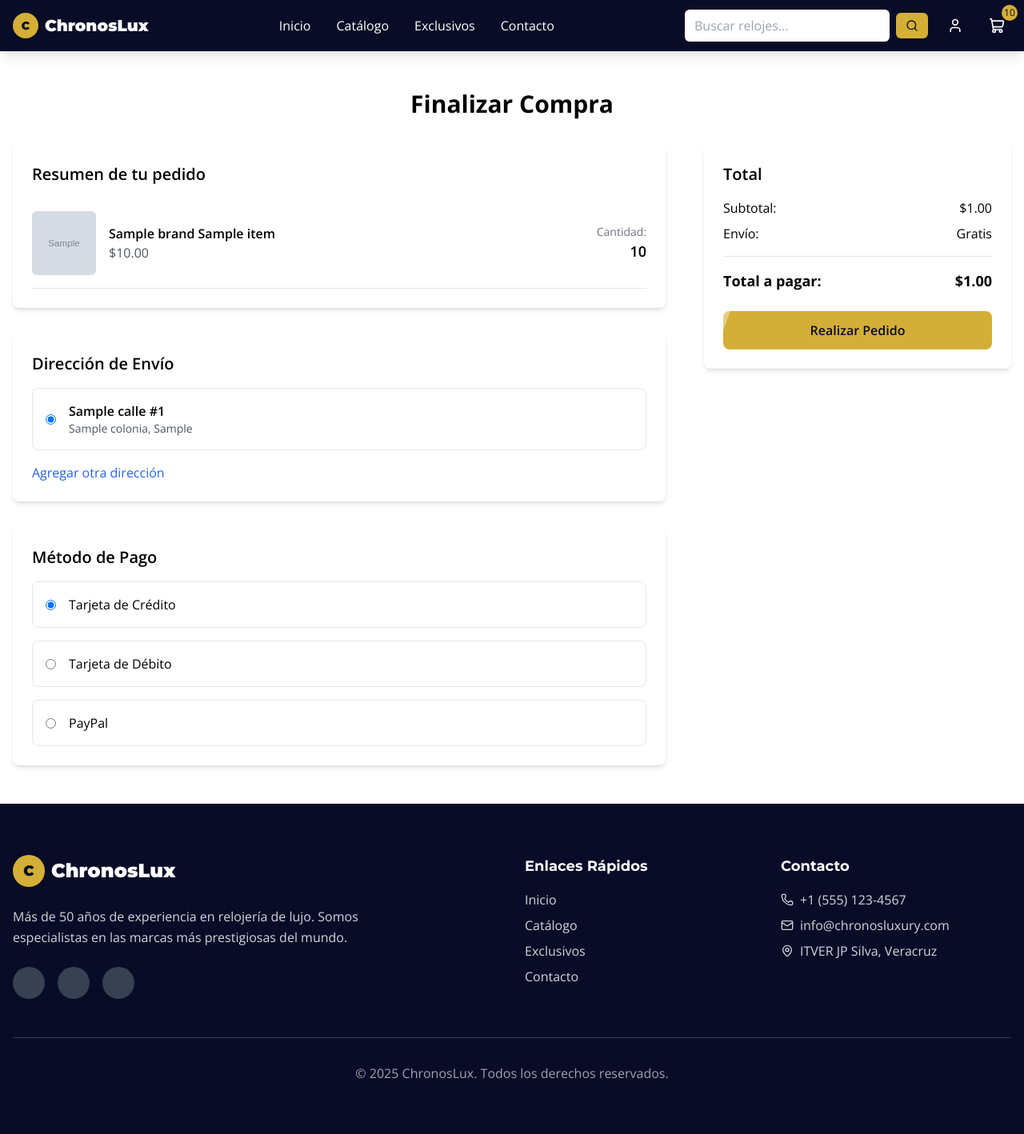
After one commit to Ivan2729i/Proyecto-ChronosLux, a Django app: template templates/checkout.html in a window 1280 px wide. The commit adds this page. Shown: the whole page at 80% size. Run offline with Django 3.2, Linux system fonts and the light colour scheme; the template is opened without the code that fills it: most values are stand-ins (such as "Sample title", 1, 10 or a date in 2020); grey boxes marked "Sample" are stand-in pictures; some libraries are stand-ins or nearby versions.

Commit message:
Arreglo de bugs en carrito e implementacion de vista carrito avanzada

```diff
--- a/static/js/main.js
+++ b/static/js/main.js
@@ -95,10 +95,9 @@ document.addEventListener("DOMContentLoaded", () => {
                 checkoutBtn.classList.add('opacity-50', 'cursor-not-allowed');
             } else {
                 data.cart_items.forEach(item => {
-                    const imageUrl = `/media/watches/${item.image_url}`;
                     const itemHTML = `
                         <div class="flex items-center space-x-4 mb-4 p-4 border rounded-lg">
-                            <img src="${imageUrl}" alt="${item.name}" class="w-16 h-16 object-cover rounded">
+                            <img src="/media/${item.image_url}" alt="${item.name}" class="w-16 h-16 object-cover rounded">
                             <div class="flex-1">
                                 <h3 class="font-semibold">${item.brand} ${item.name}</h3>
                                 <p class="text-gray-600">$${item.price.toFixed(2)}</p>
--- a/templates/base.html
+++ b/templates/base.html
@@ -60,7 +60,10 @@
 
                     <button id="cart-btn" class="relative p-2 hover:bg-primary-foreground/10 rounded-md transition-colors" title="Carrito">
                         <i data-lucide="shopping-cart" class="w-5 h-5"></i>
-                        <span id="cart-count" class="absolute -top-2 -right-2 custom-bg-secondary custom-text-secondary-foreground min-w-5 h-5 flex items-center justify-center text-xs rounded-full hidden">0</span>
+                        <span id="cart-count"
+                              class="absolute -top-2 -right-2 custom-bg-secondary custom-text-secondary-foreground min-w-5 h-5 flex items-center justify-center text-xs rounded-full {% if cart_total_items == 0 %}hidden{% endif %}">
+                            {{ cart_total_items }}
+                        </span>
                     </button>
 
                     <button id="mobile-menu-btn" class="md:hidden p-2 hover:bg-primary-foreground/10 rounded-md transition-colors">
@@ -174,9 +177,11 @@
                     <span class="font-semibold text-lg">Total:</span>
                     <span id="cart-total" class="font-serif font-black text-2xl text-primary">$0</span>
                 </div>
-                <button id="checkout-btn" class="w-full py-3 custom-bg-primary custom-text-primary-foreground font-semibold rounded-md hover:bg-primary/90 transition-colors disabled:opacity-50" disabled>
+                <a href="{% url 'checkout_page' %}"
+                   id="checkout-btn"
+                   class="block text-center w-full py-3 custom-bg-primary custom-text-primary-foreground font-semibold rounded-md hover:bg-primary/90 transition-colors">
                     Proceder al Pago
-                </button>
+                </a>
             </div>
         </div>
     </div>
--- /dev/null
+++ b/templates/checkout.html
@@ -0,0 +1,100 @@
+{% extends 'base.html' %}
+{% load static %}
+{% load humanize %}
+
+{% block content %}
+<div class="container mx-auto px-4 py-12">
+    <h1 class="text-3xl font-bold text-center mb-8">Finalizar Compra</h1>
+
+    <form action="{% url 'place_order' %}" method="post">
+        {% csrf_token %}
+        <div class="grid grid-cols-1 lg:grid-cols-3 gap-12">
+            <div class="lg:col-span-2 space-y-8">
+
+                <div class="bg-white p-6 rounded-lg shadow-md">
+                    <h2 class="text-xl font-semibold mb-4">Resumen de tu pedido</h2>
+                    <div id="checkout-cart-items">
+                        {% for item in cart_items %}
+                        <div class="flex items-center space-x-4 py-4 border-b last-border-b-0">
+                            <img src="/media/{{ item.image_url }}" alt="{{ item.name }}" class="w-20 h-20 object-cover rounded-md">
+                            <div class="flex-1">
+                                <h3 class="font-semibold">{{ item.brand }} {{ item.name }}</h3>
+                                <p class="text-gray-600">${{ item.price|floatformat:2|intcomma }}</p>
+                            </div>
+                            <div class="text-right">
+                                <p class="text-gray-500 text-sm">Cantidad:</p>
+                                <p class="font-semibold text-lg">{{ item.quantity }}</p>
+                            </div>
+                        </div>
+                        {% endfor %}
+                    </div>
+                </div>
+
+                <div class="bg-white p-6 rounded-lg shadow-md">
+                    <h2 class="text-xl font-semibold mb-4">Dirección de Envío</h2>
+                    {% if domicilios %}
+                        <div class="space-y-4">
+                            {% for domicilio in domicilios %}
+                            <label class="flex items-center p-4 border rounded-lg cursor-pointer hover:border-blue-500">
+                                <input type="radio" name="domicilio_seleccionado" value="{{ domicilio.id }}" class="mr-4" {% if forloop.first %}checked{% endif %} required>
+                                <div>
+                                    <p class="font-semibold">{{ domicilio.calle }} #{{ domicilio.num_ext }}</p>
+                                    <p class="text-sm text-gray-600">{{ domicilio.colonia }}, {{ domicilio.cp }}</p>
+                                </div>
+                            </label>
+                            {% endfor %}
+                        </div>
+                        <a href="{% url 'domicilio_create' %}" class="mt-4 inline-block text-blue-600 hover:underline">Agregar otra dirección</a>
+                    {% else %}
+                        <p>No tienes ninguna dirección guardada. Por favor, agrega una para continuar.</p>
+                        <a href="{% url 'domicilio_create' %}" class="btn-animado mt-2">Agregar Dirección</a>
+                    {% endif %}
+                </div>
+
+                <div class="bg-white p-6 rounded-lg shadow-md">
+                    <h2 class="text-xl font-semibold mb-4">Método de Pago</h2>
+                    <div class="space-y-4">
+                        <label class="flex items-center p-4 border rounded-lg cursor-pointer hover:border-blue-500">
+                            <input type="radio" name="metodo_pago" value="tarjeta_credito" class="mr-4" checked required>
+                            <span>Tarjeta de Crédito</span>
+                        </label>
+                        <label class="flex items-center p-4 border rounded-lg cursor-pointer hover:border-blue-500">
+                            <input type="radio" name="metodo_pago" value="tarjeta_debito" class="mr-4" required>
+                            <span>Tarjeta de Débito</span>
+                        </label>
+                        <label class="flex items-center p-4 border rounded-lg cursor-pointer hover:border-blue-500">
+                            <input type="radio" name="metodo_pago" value="paypal" class="mr-4" required>
+                            <span>PayPal</span>
+                        </label>
+                    </div>
+                </div>
+
+            </div>
+
+            <div class="bg-white p-6 rounded-lg shadow-md h-fit">
+                <h2 class="text-xl font-semibold mb-4">Total</h2>
+                <div class="flex justify-between mb-2">
+                    <span>Subtotal:</span>
+                    <span id="subtotal-value">${{ total_price|floatformat:2|intcomma }}</span>
+                </div>
+                <div class="flex justify-between mb-4">
+                    <span>Envío:</span>
+                    <span>Gratis</span>
+                </div>
+                <div class="border-t pt-4 flex justify-between font-bold text-lg">
+                    <span>Total a pagar:</span>
+                    <span id="grand-total-value">${{ total_price|floatformat:2|intcomma }}</span>
+                </div>
+                <div class="mt-6">
+                    <button type="submit" class="w-full btn-animado" {% if not domicilios or not cart_items %}disabled{% endif %}>
+                        Realizar Pedido
+                    </button>
+                    {% if not domicilios %}
+                        <p class="text-xs text-center text-red-600 mt-2">Debes agregar una dirección para continuar.</p>
+                    {% endif %}
+                </div>
+            </div>
+        </div>
+    </form>
+</div>
+{% endblock %}
--- /dev/null
+++ b/watches/context_processors.py
@@ -0,0 +1,6 @@
+def cart_context(request):
+    cart = request.session.get('cart', {})
+    total_items = sum(item.get('quantity', 0) for item in cart.values())
+    return {
+        'cart_total_items': total_items
+    }
--- a/watches/models.py
+++ b/watches/models.py
@@ -118,7 +118,7 @@ class Envio(models.Model):
 
 
 class Pedido(models.Model):
-    usuario = models.ForeignKey(Usuario, on_delete=models.CASCADE)
+    usuario = models.ForeignKey(settings.AUTH_USER_MODEL, on_delete=models.CASCADE)
     carrito = models.ForeignKey(Carrito, on_delete=models.SET_NULL, blank=True, null=True)
     envio = models.OneToOneField(Envio, on_delete=models.CASCADE, blank=True, null=True)
     fecha = models.DateTimeField(blank=True, null=True)
--- a/watches/urls.py
+++ b/watches/urls.py
@@ -15,4 +15,7 @@ urlpatterns = [
     path('administracion/editar/<int:producto_id>/', views.editar_producto, name='editar_producto'),
     path('administracion/eliminar/<int:producto_id>/', views.eliminar_producto, name='eliminar_producto'),
     path('accounts/', include('accounts.urls')),
+    path('checkout/', views.checkout_page, name='checkout_page'),
+    path('checkout/place_order/', views.place_order, name='place_order'),
+    path('pedido/confirmacion/<int:order_id>/', views.order_confirmation, name='order_confirmation'),
 ]
```
Also changed, not shown: templates/order_confirmation.html (added, +14 -0 lines), watches/views.py (+101 -1 lines), watches/migrations/0006_alter_pedido_usuario.py (added).
